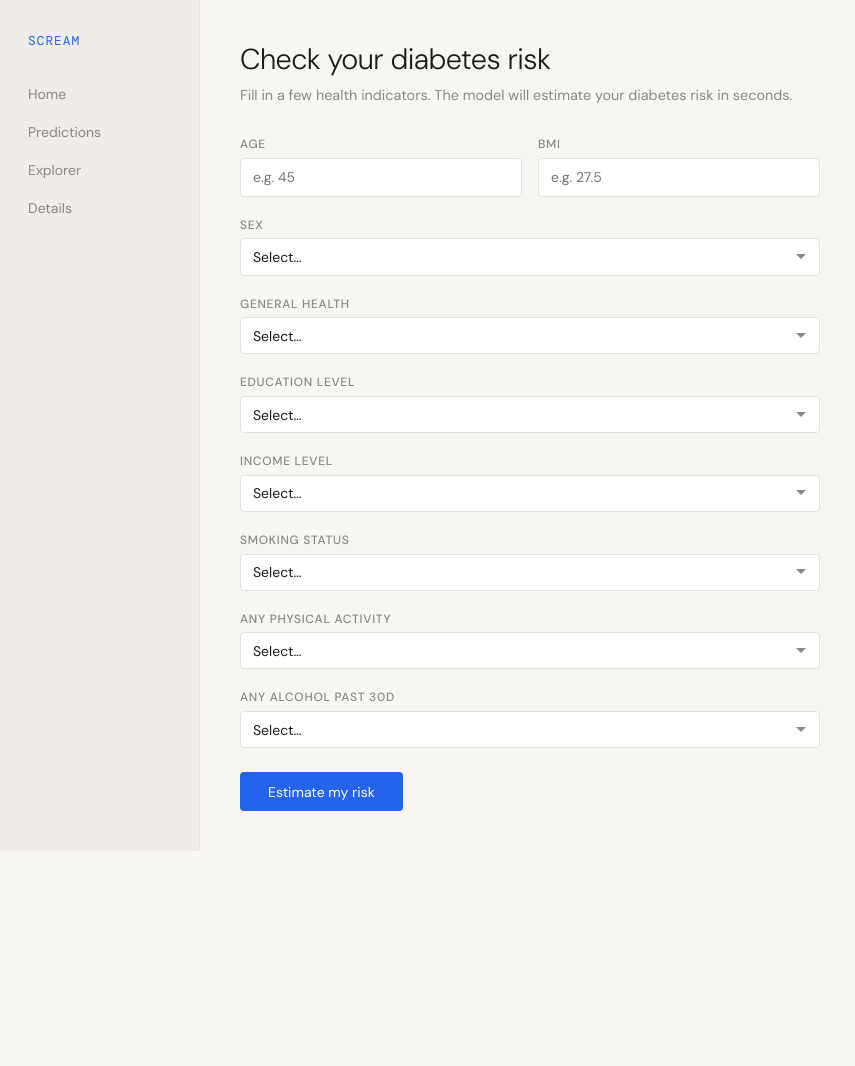
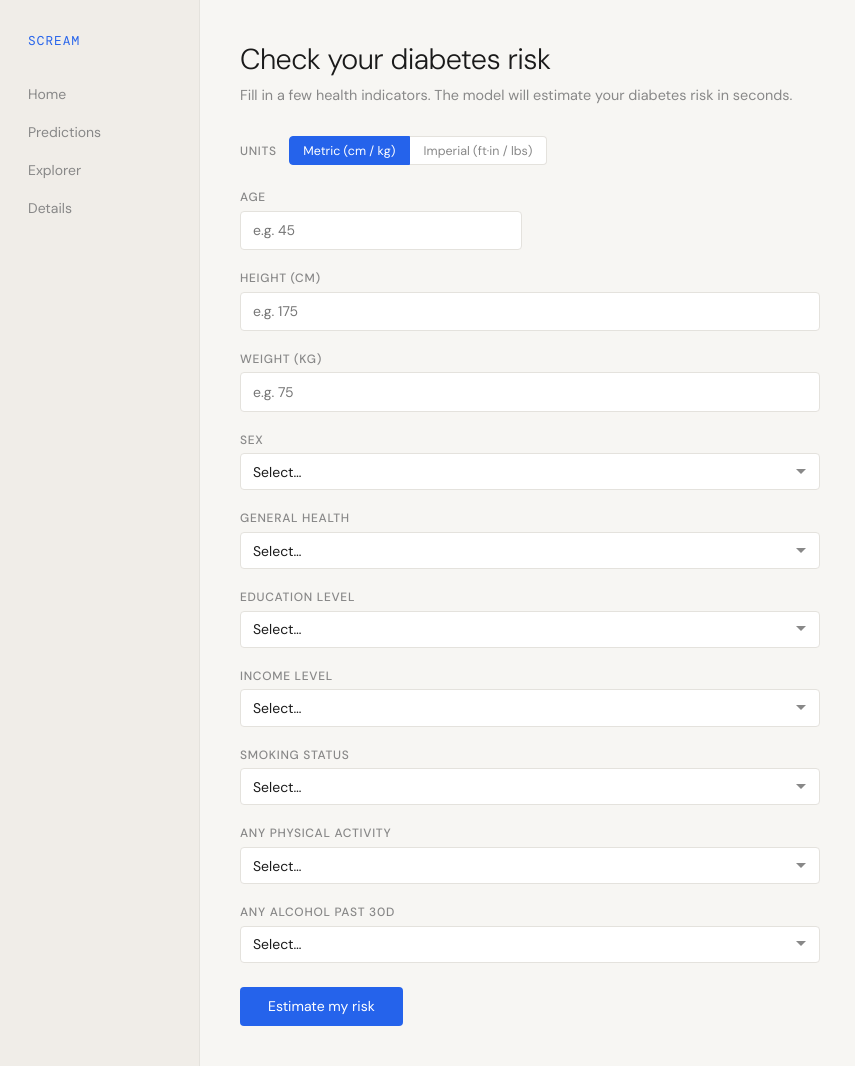
Before and after one commit to hertie-dsa-26/project-scream, a Flask app: page /predictions/ in a window 1280 px wide. Shown: the whole page, without its empty margins (0-855 px from the left). Before the commit the page ends 851 px from the top, so only its background shows below. Run offline with Flask 3, Linux system fonts and the light colour scheme; parts of the project's set-up code (start-up, migrations or seed data) failed here and were passed over.

Commit message:
feat: replace BMI input with height/weight fields + metric/imperial toggle

```diff
--- a/app/templates/predictions.html
+++ b/app/templates/predictions.html
@@ -11,12 +11,31 @@
         diabetes risk in seconds.
     </p>
 
+    {# ── Unit toggle ── #}
+    <div class="unit-toggle" style="margin-bottom: 1.5rem;">
+        <span style="font-size: 0.75rem; font-weight: 500; color: var(--muted);
+                     text-transform: uppercase; letter-spacing: 0.06em; margin-right: 0.75rem;">
+            Units
+        </span>
+        <button type="button" id="unit-metric" class="unit-btn active" onclick="setUnits('metric')">
+            Metric (cm / kg)
+        </button>
+        <button type="button" id="unit-imperial" class="unit-btn" onclick="setUnits('imperial')">
+            Imperial (ft·in / lbs)
+        </button>
+    </div>
+
     {# ── Form ── #}
-    <form class="predict-form" method="POST"
-          action="{{ url_for('predictions.predictions') }}">
+    <form class="predict-form" id="predict-form" method="POST"
+          action="{{ url_for('predictions.predictions') }}"
+          onsubmit="return convertAndSubmit(event)">
 
+        {# Hidden fields — always submitted in metric regardless of display unit #}
+        <input type="hidden" id="height_cm" name="height_cm">
+        <input type="hidden" id="weight_kg" name="weight_kg">
+
+        {# Age #}
         <div class="form-row">
-
             <div class="form-group {% if form_errors.age %}has-error{% endif %}">
                 <label for="age">Age</label>
                 <input type="number" id="age" name="age"
@@ -27,20 +46,53 @@
                 <span class="field-error">{{ form_errors.age }}</span>
                 {% endif %}
             </div>
-
-            <div class="form-group {% if form_errors.bmi %}has-error{% endif %}">
-                <label for="bmi">BMI</label>
-                <input type="number" id="bmi" name="bmi"
-                       min="10" max="70" step="0.1"
-                       value="{{ form_values.get('bmi', '') }}"
-                       placeholder="e.g. 27.5" required>
-                {% if form_errors.bmi %}
-                <span class="field-error">{{ form_errors.bmi }}</span>
-                {% endif %}
-            </div>
-
         </div>
 
+        {# Height — metric #}
+        <div id="height-metric" class="form-group {% if form_errors.height_cm %}has-error{% endif %}">
+            <label for="height-cm-input">Height (cm)</label>
+            <input type="number" id="height-cm-input"
+                   min="100" max="250" step="1"
+                   value="{{ form_values.get('height_cm', '') }}"
+                   placeholder="e.g. 175">
+            {% if form_errors.height_cm %}
+            <span class="field-error">{{ form_errors.height_cm }}</span>
+            {% endif %}
+        </div>
+
+        {# Height — imperial (ft + in) #}
+        <div id="height-imperial" class="form-group" style="display:none;">
+            <label>Height</label>
+            <div class="form-row" style="margin-top: 0;">
+                <div class="form-group">
+                    <input type="number" id="height-ft" min="3" max="8" step="1" placeholder="ft">
+                </div>
+                <div class="form-group">
+                    <input type="number" id="height-in" min="0" max="11" step="1" placeholder="in">
+                </div>
+            </div>
+        </div>
+
+        {# Weight — metric #}
+        <div id="weight-metric" class="form-group {% if form_errors.weight_kg %}has-error{% endif %}">
+            <label for="weight-kg-input">Weight (kg)</label>
+            <input type="number" id="weight-kg-input"
+                   min="30" max="300" step="0.1"
+                   value="{{ form_values.get('weight_kg', '') }}"
+                   placeholder="e.g. 75">
+            {% if form_errors.weight_kg %}
+            <span class="field-error">{{ form_errors.weight_kg }}</span>
+            {% endif %}
+        </div>
+
+        {# Weight — imperial (lbs) #}
+        <div id="weight-imperial" class="form-group" style="display:none;">
+            <label for="weight-lbs-input">Weight (lbs)</label>
+            <input type="number" id="weight-lbs-input"
+                   min="66" max="661" step="1" placeholder="e.g. 165">
+        </div>
+
+        {# Categorical fields #}
         {% for field, options in form_options.items() %}
         <div class="form-group {% if form_errors[field] %}has-error{% endif %}">
             <label for="{{ field }}">{{ field | replace('_', ' ') | title }}</label>
@@ -67,7 +119,6 @@
     {% if result is not none %}
     <div class="risk-result">
 
-        {# Big coloured banner — the main result at a glance #}
         <div class="risk-category-banner {{ result.risk_category }}">
             <div>
                 <div class="risk-category-label">Estimated risk category</div>
@@ -83,7 +134,6 @@
 
         <p class="disclaimer-note">{{ medical_disclaimer }}</p>
 
-        {# ── Actionable suggestions ── #}
         {% if result.suggestions %}
         <div class="wakeup-section">
             <h3>What you can change</h3>
@@ -112,3 +162,93 @@
 
 </div>
 {% endblock %}
+
+{% block scripts %}
+<script>
+function setUnits(unit) {
+    var isMetric = unit === 'metric';
+    document.getElementById('height-metric').style.display   = isMetric ? '' : 'none';
+    document.getElementById('weight-metric').style.display   = isMetric ? '' : 'none';
+    document.getElementById('height-imperial').style.display = isMetric ? 'none' : '';
+    document.getElementById('weight-imperial').style.display = isMetric ? 'none' : '';
+    document.getElementById('unit-metric').classList.toggle('active', isMetric);
+    document.getElementById('unit-imperial').classList.toggle('active', !isMetric);
+    localStorage.setItem('scream-units', unit);
+}
+
+// Restore last-used unit preference on page load
+(function() {
+    var saved = localStorage.getItem('scream-units') || 'metric';
+    setUnits(saved);
+})();
+
+function convertAndSubmit(e) {
+    var isMetric = document.getElementById('unit-metric').classList.contains('active');
+
+    if (isMetric) {
+        var hVal = parseFloat(document.getElementById('height-cm-input').value);
+        var wVal = parseFloat(document.getElementById('weight-kg-input').value);
+
+        if (isNaN(hVal) || hVal < 100 || hVal > 250) {
+            alert('Please enter a valid height between 100 and 250 cm.');
+            e.preventDefault(); return false;
+        }
+        if (isNaN(wVal) || wVal < 30 || wVal > 300) {
+            alert('Please enter a valid weight between 30 and 300 kg.');
+            e.preventDefault(); return false;
+        }
+        document.getElementById('height_cm').value = hVal.toFixed(1);
+        document.getElementById('weight_kg').value  = wVal.toFixed(1);
+
+    } else {
+        var ft  = parseFloat(document.getElementById('height-ft').value) || 0;
+        var ins = parseFloat(document.getElementById('height-in').value) || 0;
+        var lbs = parseFloat(document.getElementById('weight-lbs-input').value);
+
+        var totalInches = ft * 12 + ins;
+        var heightCm    = totalInches * 2.54;
+        var weightKg    = lbs * 0.453592;
+
+        if (isNaN(lbs) || (ft === 0 && ins === 0)) {
+            alert('Please enter your height and weight.');
+            e.preventDefault(); return false;
+        }
+        if (heightCm < 100 || heightCm > 250) {
+            alert('Height must be between 3ft 3in and 8ft 2in.');
+            e.preventDefault(); return false;
+        }
+        if (weightKg < 30 || weightKg > 300) {
+            alert('Weight must be between 66 and 661 lbs.');
+            e.preventDefault(); return false;
+        }
+        document.getElementById('height_cm').value = heightCm.toFixed(1);
+        document.getElementById('weight_kg').value  = weightKg.toFixed(1);
+    }
+    return true;
+}
+</script>
+
+<style>
+.unit-toggle { display: flex; align-items: center; }
+
+.unit-btn {
+    padding: 0.35rem 0.85rem;
+    font-family: 'DM Sans', sans-serif;
+    font-size: 0.78rem;
+    border: 1px solid var(--border);
+    background: var(--surface);
+    color: var(--muted);
+    cursor: pointer;
+    transition: background 0.15s, color 0.15s;
+}
+
+.unit-btn:first-of-type { border-radius: 4px 0 0 4px; }
+.unit-btn:last-of-type  { border-radius: 0 4px 4px 0; border-left: none; }
+
+.unit-btn.active {
+    background: var(--accent);
+    color: white;
+    border-color: var(--accent);
+}
+</style>
+{% endblock %}
```
Also changed, not shown: app/utils/validation.py (+29 -10 lines), tests/test_validation.py (+72 -23 lines).
